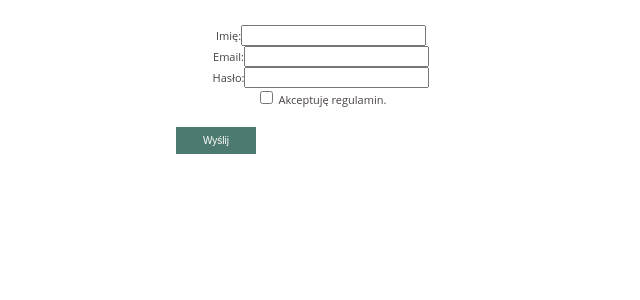
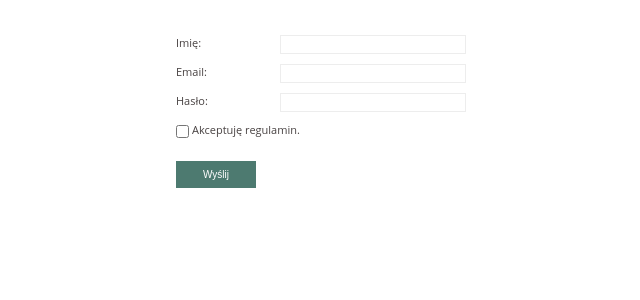
Before and after one commit to DanielKornas2/simple-react-form, a React (Create React App) app: page / in a window 1280 px wide. Shown: the top 300 px of the page, without its empty margins (319-959 px from the left). Built offline with nearby package versions, Linux system fonts and the light colour scheme.

Commit message:
Final styling

```diff
--- a/src/App.css
+++ b/src/App.css
@@ -7,6 +7,27 @@ form {
   flex-direction: column;
   align-items: center;
   color: #484242;
+}
+
+label {
+  width: 100%;
+  display: flex;
+  justify-content: space-between;
+  margin-top: 10px;
+}
+
+label[for="accept"] {
+  justify-content: start;
+}
+
+input {
+  width: 180px;
+  border: 1px solid #ededed;
+}
+
+input[type="checkbox"] {
+  width: auto;
+  margin-left: 0;
 }
 
 button {
@@ -22,7 +43,7 @@ button {
 
 span {
   align-self: flex-start;
-  font-size: 12px;
+  font-size: 10px;
   color: #c57979;
 }
 
@@ -30,6 +51,7 @@ h4 {
   display: inline-block;
   width: 100%;
   text-align: center;
-  font-size: 10px;
+  font-size: 12px;
+  font-weight: 400;
   color: #43854c;
 }
```
